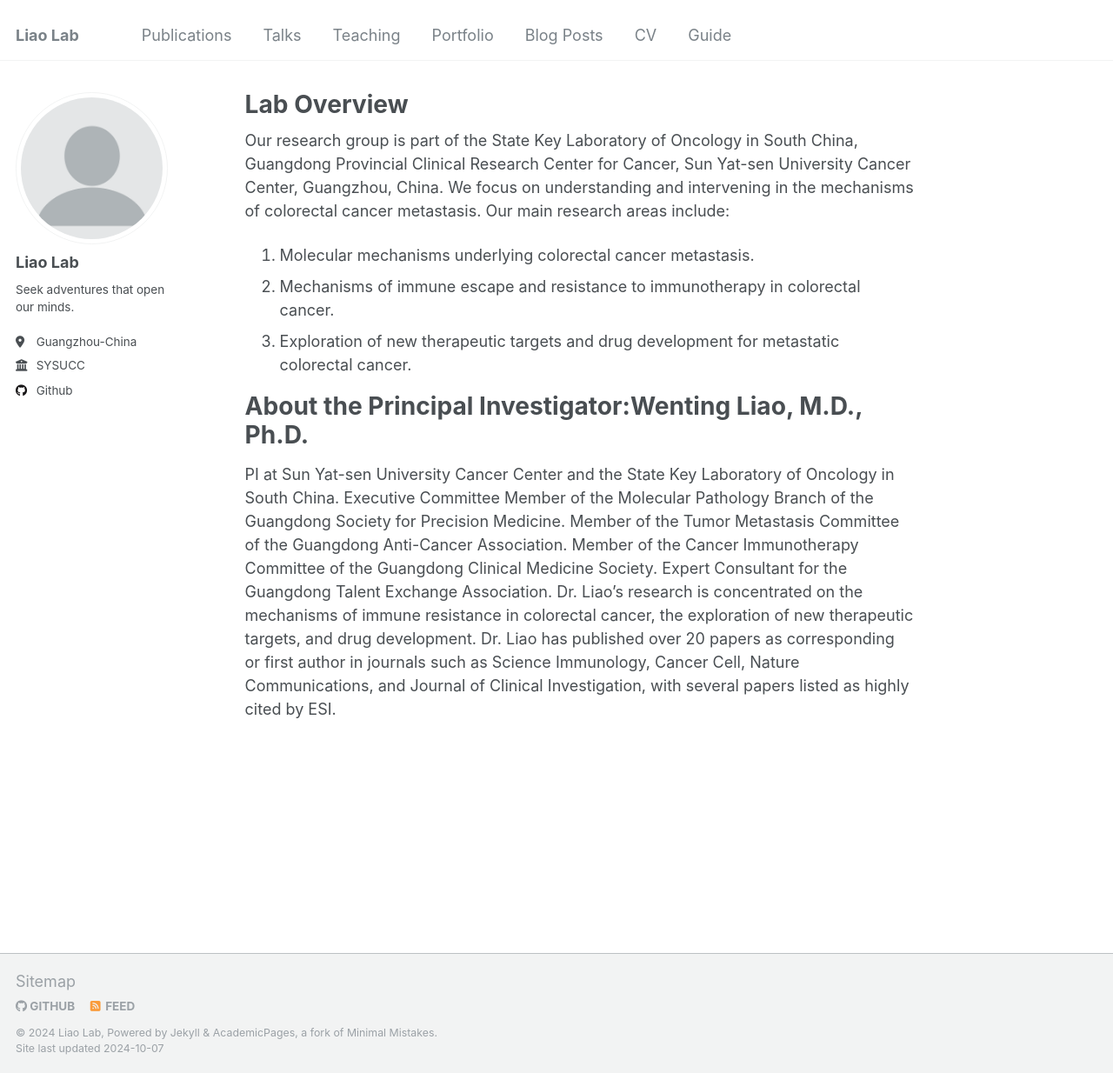
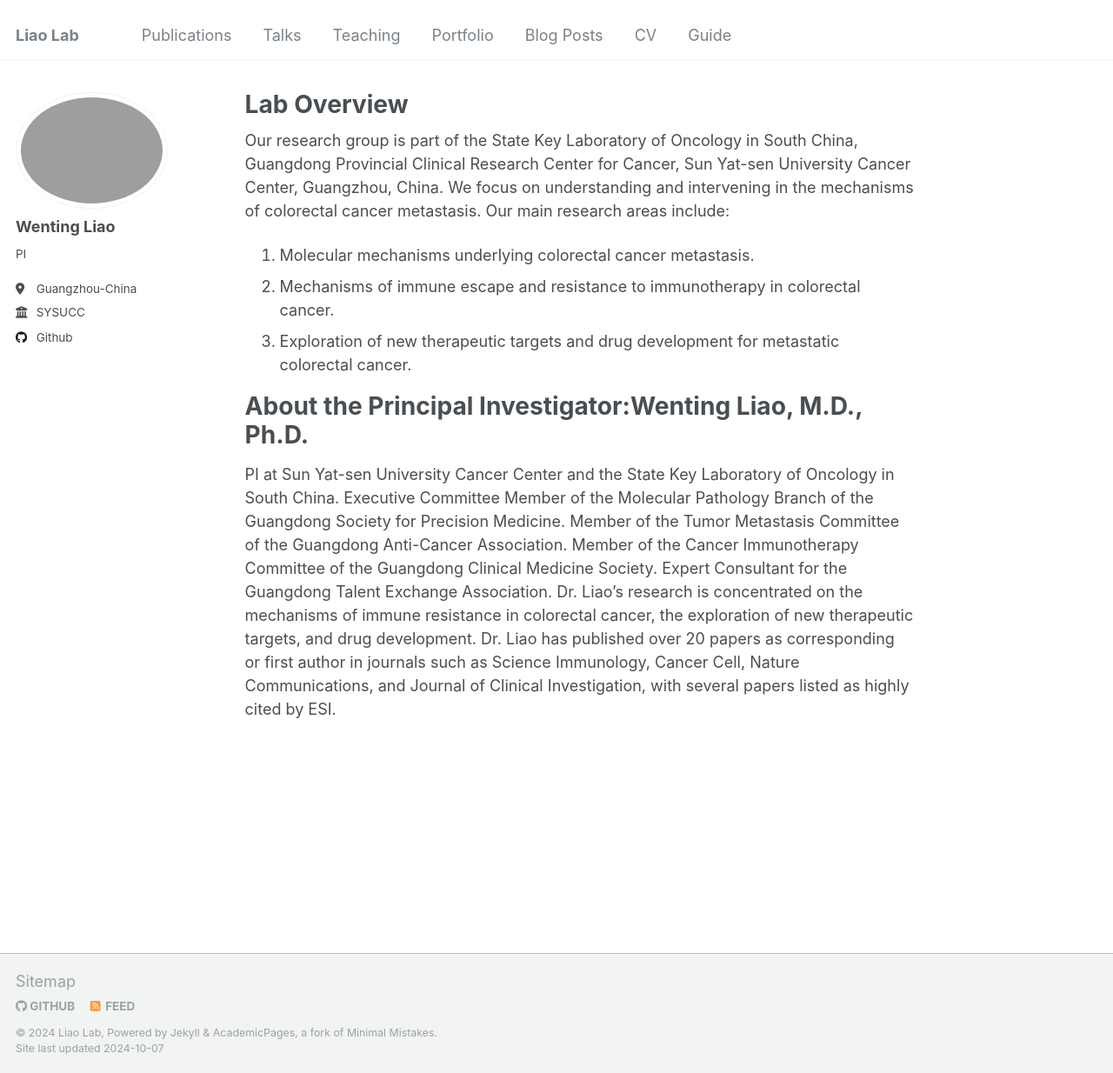
Before and after one commit to guosh55/liaolab.github.io, a Jekyll site: the page built from _pages/about.md, in a window 1280 px wide and 1234 px high. Shown: the whole window at 87% size. Built offline with Jekyll 4.4.1, drawn with Linux system fonts in a browser that asks for light colours.

Commit message:
Update _config.yml

```diff
--- a/_config.yml
+++ b/_config.yml
@@ -21,10 +21,10 @@ repository               : "https://guosh55.github.io/liaolab.github.io/"
 #               Additional customization can be done by editing /_includes/author-profile.html
 author:
   # Biographic information
-  avatar           : "profile.png"
-  name             : "Liao Lab"
+  avatar           : "liao.png"
+  name             : "Wenting Liao"
   pronouns         : # example: "she/her"
-  bio              : "Seek adventures that open our minds."
+  bio              : "PI"
   location         : "Guangzhou-China"
   employer         : "SYSUCC"
   uri              : # URL
```
